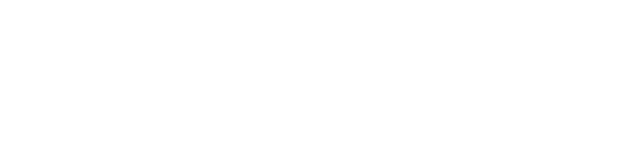
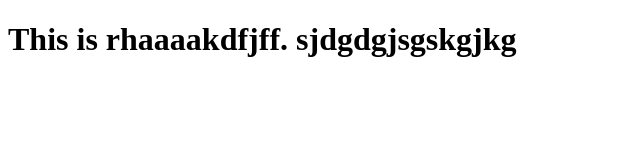
Before and after one commit to harshitrathod0603/githarshittest, a plain HTML site: page index.html in a window 1280 px wide. Shown: the whole page, without its empty margins (0-640 px from the left). Drawn offline with Linux system fonts and the light colour scheme.

Commit message:
Add in test

```diff
--- a/index.html
+++ b/index.html
@@ -6,6 +6,6 @@
     <title>"This is my first Website"</title>
 </head>
 <body>
-
+    <h1>This is rhaaaakdfjff. sjdgdgjsgskgjkg</h1>
 </body>
 </html>
```
